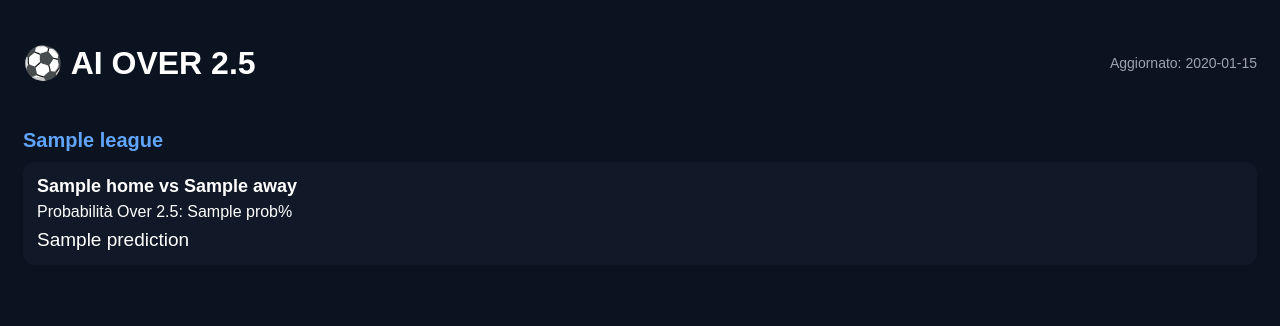
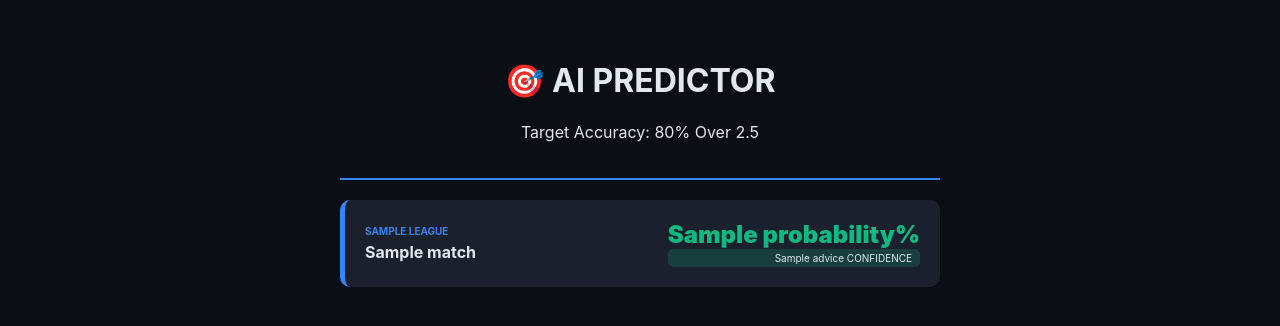
Before and after one commit to christian03-web/ai-pronostici-, a Flask app: template templates/index.html in a window 1280 px wide. Shown: the top 326 px of the page. Run offline with Flask 3, Linux system fonts and the light colour scheme; the template is opened without the code that fills it: most values are stand-ins (such as "Sample title", 1, 10 or a date in 2020).

Commit message:
Update index.html

```diff
--- a/templates/index.html
+++ b/templates/index.html
@@ -1,86 +1,38 @@
 <!DOCTYPE html>
-<html>
+<html lang="it">
 <head>
-<meta name="viewport" content="width=device-width, initial-scale=1">
-<title>AI Over 2.5 Predictor</title>
-
-<style>
-body{
-    background:#0b1220;
-    color:white;
-    font-family:Arial;
-    padding:15px;
-}
-
-.header{
-    display:flex;
-    justify-content:space-between;
-    align-items:center;
-}
-
-.update{
-    color:#9ca3af;
-    font-size:14px;
-}
-
-.league{
-    margin-top:25px;
-    font-size:20px;
-    color:#60a5fa;
-    font-weight:bold;
-}
-
-.match{
-    background:#111827;
-    padding:14px;
-    margin:10px 0;
-    border-radius:12px;
-}
-
-.teams{
-    font-size:18px;
-    font-weight:bold;
-}
-
-.prob{
-    font-size:16px;
-    margin-top:6px;
-}
-
-.pred{
-    font-size:19px;
-    margin-top:8px;
-}
-</style>
-
-<script>
-setTimeout(function(){
-    location.reload();
-}, 600000);
-</script>
-
+    <meta charset="UTF-8">
+    <meta name="viewport" content="width=device-width, initial-scale=1.0">
+    <title>80% OVER 2.5 PREDICTOR</title>
+    <style>
+        body { font-family: 'Inter', sans-serif; background: #0b0e14; color: #e2e8f0; margin: 0; padding: 20px; }
+        .container { max-width: 600px; margin: auto; }
+        .header { text-align: center; padding: 20px; border-bottom: 2px solid #3b82f6; margin-bottom: 20px; }
+        .match-card { background: #1a202c; border-radius: 10px; padding: 20px; margin-bottom: 15px; display: flex; justify-content: space-between; align-items: center; border-left: 5px solid #3b82f6; }
+        .league-tag { font-size: 10px; color: #3b82f6; text-transform: uppercase; font-weight: bold; }
+        .match-name { font-size: 16px; font-weight: bold; margin-top: 5px; }
+        .percent { font-size: 24px; font-weight: 900; color: #10b981; }
+        .confidence { font-size: 10px; background: rgba(16, 185, 129, 0.2); padding: 3px 8px; border-radius: 5px; }
+    </style>
 </head>
-
 <body>
-
-<div class="header">
-<h1>⚽ AI OVER 2.5</h1>
-<div class="update">Aggiornato: {{update}}</div>
-</div>
-
-{% set last = "" %}
-{% for m in matches %}
-    {% if last != m.league %}
-        <div class="league">{{m.league}}</div>
-        {% set last = m.league %}
-    {% endif %}
-
-    <div class="match">
-        <div class="teams">{{m.home}} vs {{m.away}}</div>
-        <div class="prob">Probabilità Over 2.5: {{m.prob}}%</div>
-        <div class="pred">{{m.prediction}}</div>
+    <div class="container">
+        <div class="header">
+            <h1>🎯 AI PREDICTOR</h1>
+            <p>Target Accuracy: 80% Over 2.5</p>
+        </div>
+        {% for match in matches %}
+        <div class="match-card">
+            <div>
+                <div class="league-tag">{{ match.league }}</div>
+                <div class="match-name">{{ match.match }}</div>
+            </div>
+            <div style="text-align: right;">
+                <div class="percent">{{ match.probability }}%</div>
+                <div class="confidence">{{ match.advice }} CONFIDENCE</div>
+            </div>
+        </div>
+        {% endfor %}
     </div>
-{% endfor %}
-
 </body>
 </html>
```
